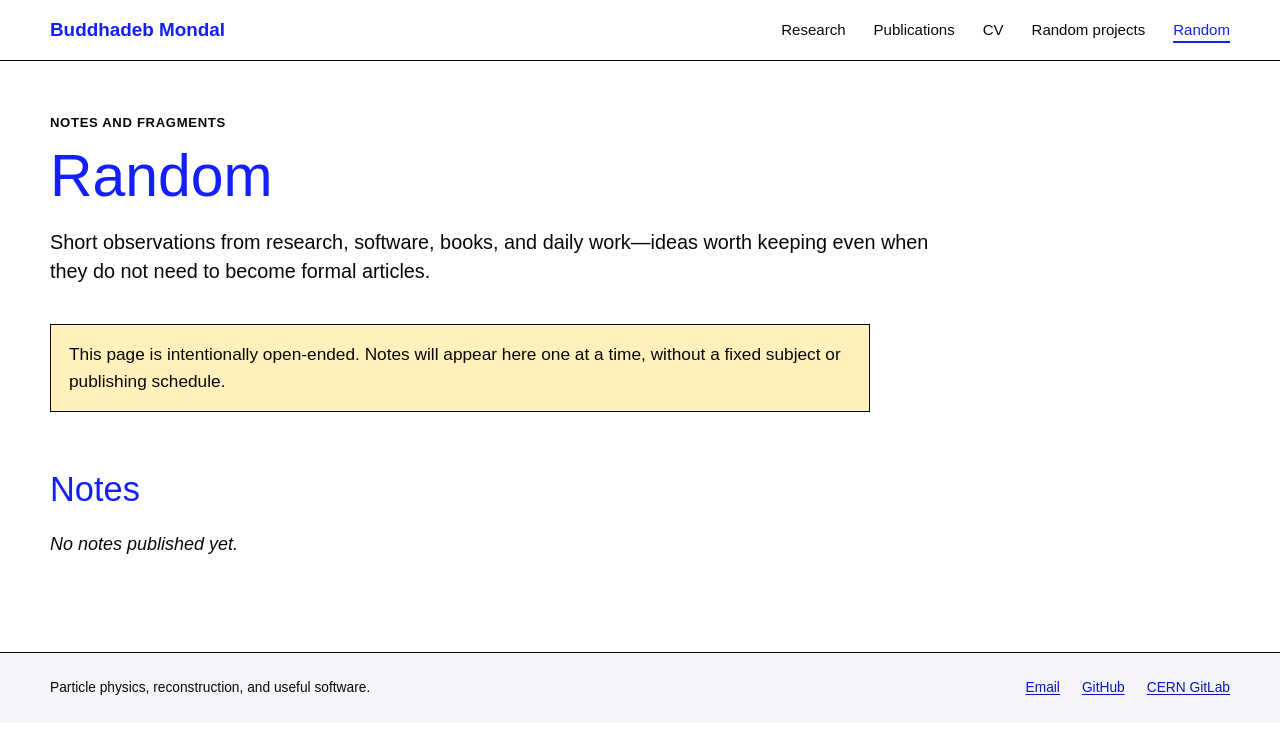
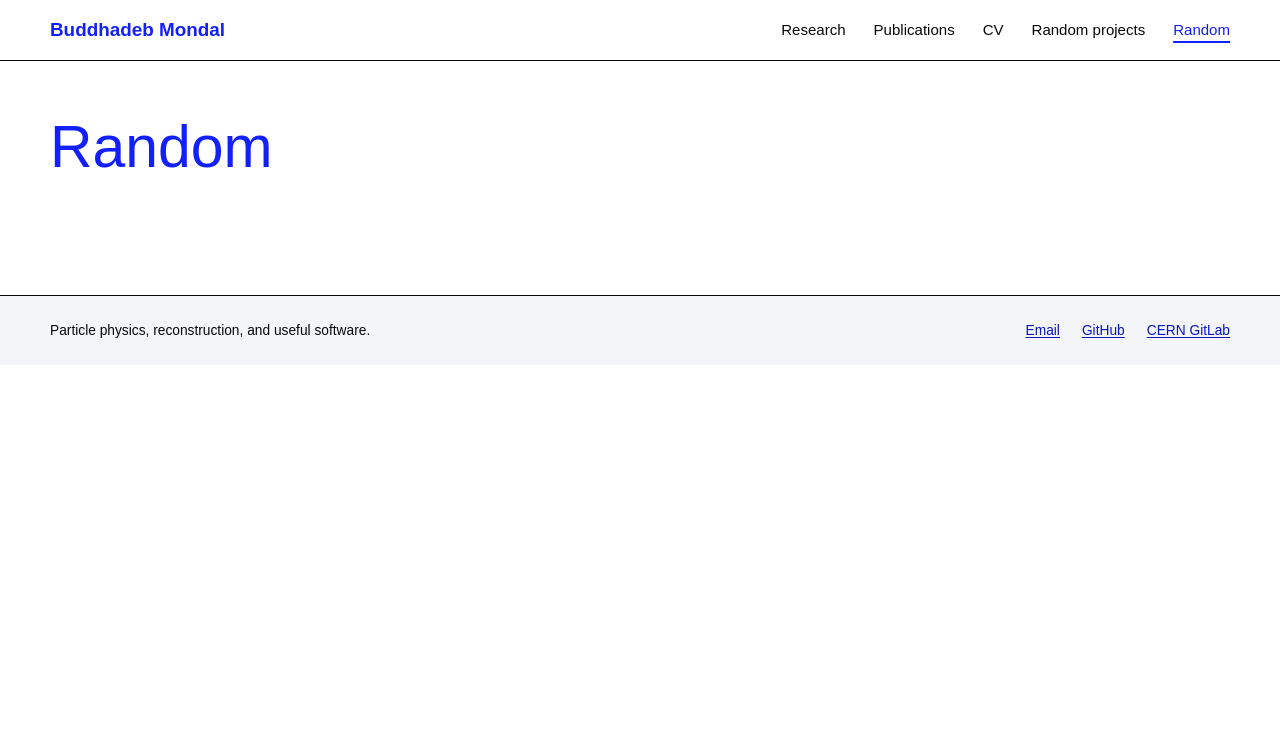
Before and after one commit to bmondaliitb/bmondaliitb.github.io, a Jekyll site: the page built from thoughts/index.md, in a window 1280 px wide. Shown: the top 734 px of the page. Built offline with Jekyll 4.4.1, drawn with Linux system fonts in a browser that asks for light colours.

Commit message:
edited random tab

```diff
--- a/thoughts/index.md
+++ b/thoughts/index.md
@@ -1,13 +1,12 @@
 ---
 title: Random
+---
+
+
+
+<!-- Add new notes below this line using ordinary Markdown headings and text. -->
+
+<!--
 kicker: Notes and fragments
 intro: Short observations from research, software, books, and daily work—ideas worth keeping even when they do not need to become formal articles.
----
-
-> This page is intentionally open-ended. Notes will appear here one at a time, without a fixed subject or publishing schedule.
-
-## Notes
-
-*No notes published yet.*
-
-<!-- Add new notes below this line using ordinary Markdown headings and text. -->
+-->
```
